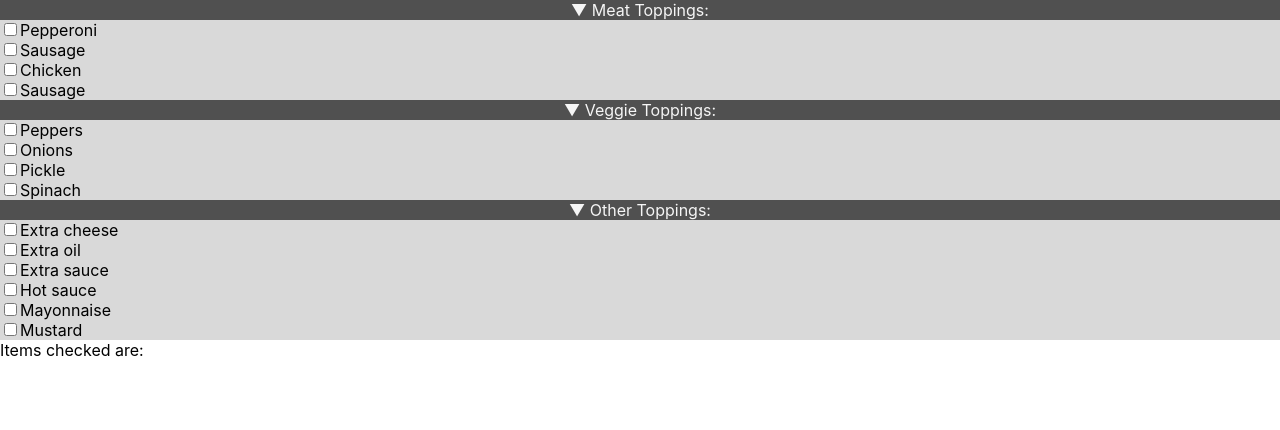
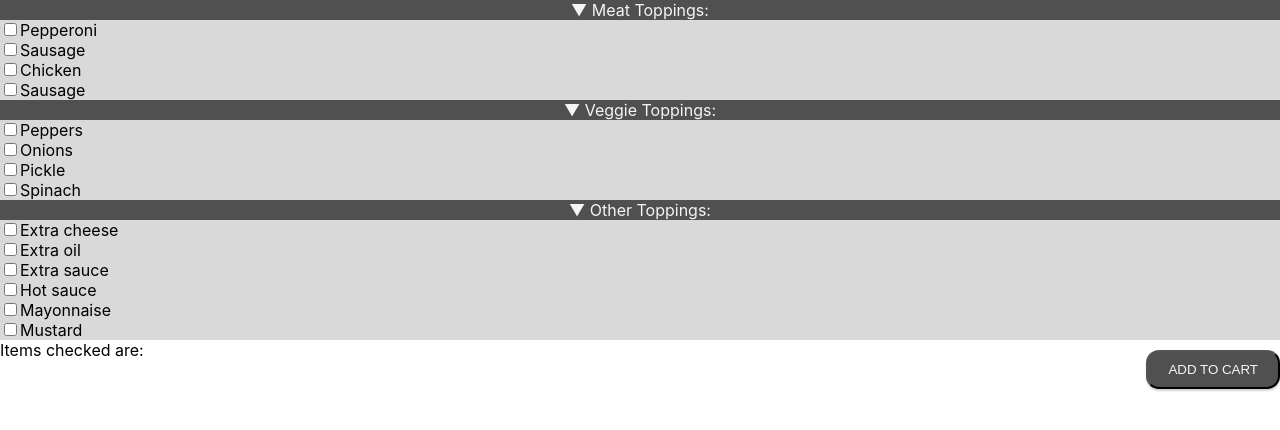
Before and after one commit to mamendez1006/prep-a-pizza, a React (Create React App) app: page / in a window 1280 px wide. Shown: the top 430 px of the page. Built offline with nearby package versions, Linux system fonts and the light colour scheme.

Commit message:
Add "add to cart" button

```diff
--- a/src/App.css
+++ b/src/App.css
@@ -47,3 +47,22 @@
 .list-container {
   background: #D9D9D9;
 }
+
+.button {
+  background-color: #505050;
+  color: whitesmoke;
+  padding: 10px 20px;
+  border-radius: 5px;
+  outline: 0;
+  text-transform: uppercase;
+  margin: 10px 0px;
+  cursor: pointer;
+  box-shadow: 0px 2px 2px lightgray;
+  transition: ease background-color 250ms;
+  border-radius: 13px;
+  float:right;
+}
+
+.button:hover {
+  background-color: #282c34;
+}
--- a/src/App.js
+++ b/src/App.js
@@ -62,6 +62,7 @@ function App() {
           ))}
         </div>
       </div>
+      <button className="button">Add to Cart</button>
       <div>
         {'Items checked are: '}{selectedItems}
       </div>
```
